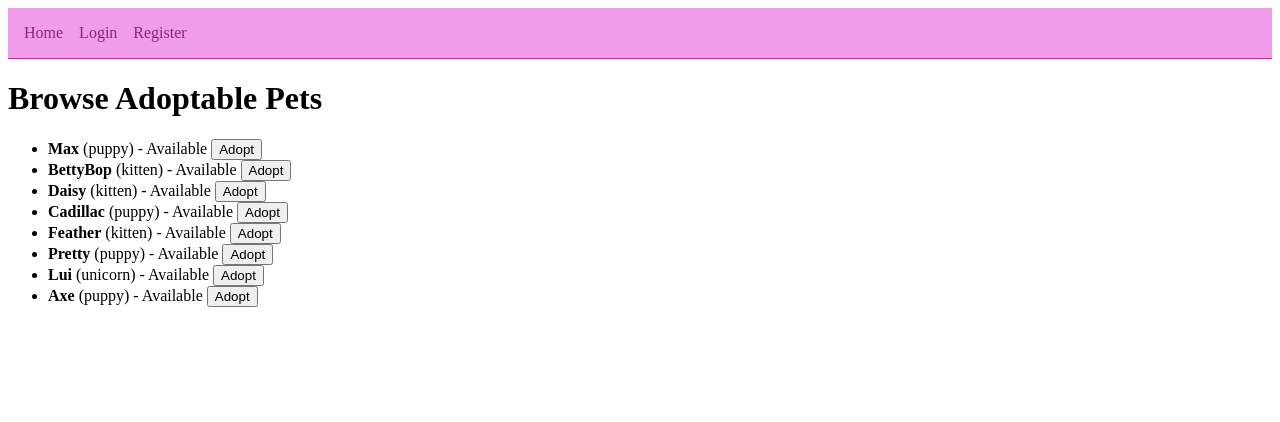
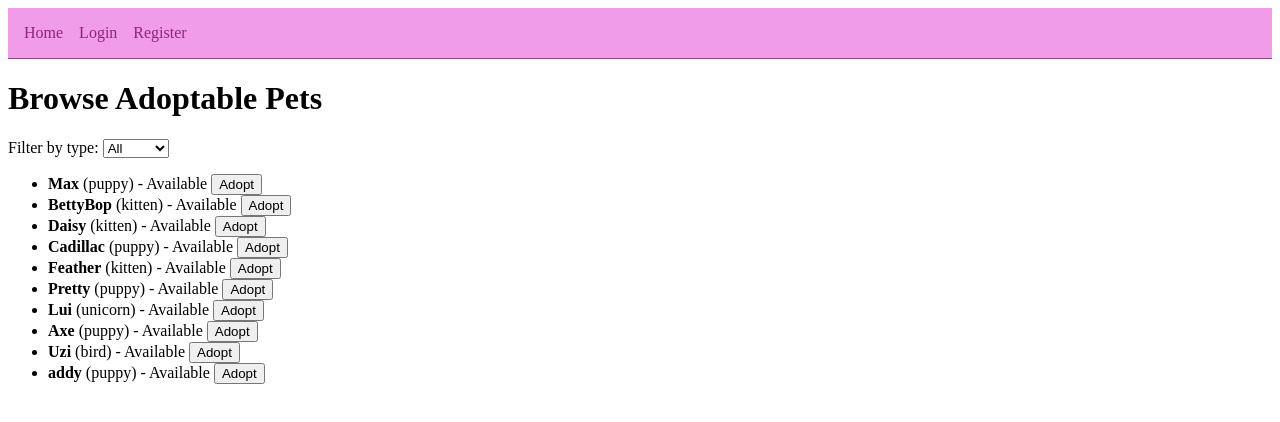
Before and after one commit to azraemeksiz/prog-3-hw, a SvelteKit app: page / in a window 1280 px wide. Shown: the top 422 px of the page. Built offline with nearby package versions, Linux system fonts and the light colour scheme.

Commit message:
Allowed users to filter by the type of the animal also admin can add new types and it will show on the dropdown menu

```diff
--- a/src/routes/(frontend)/+page.svelte
+++ b/src/routes/(frontend)/+page.svelte
@@ -1,19 +1,20 @@
-
 <script lang="ts">
 	import { onMount } from 'svelte';
 	import type { Pet } from '$lib/types';
 	import { currentUser } from '$lib/stores';
 
+	let pets: Pet[] = [];
+	let petType: string = '';
+	let petTypes: string[] = [];
 
-	let pets: Pet[] = [];
-	let petType: '' | 'puppy' | 'kitten' = '';
-
-	$: user = $currentUser; //follow the user
+	$: user = $currentUser;
 
 	async function loadPets() {
 		const res = await fetch(`/api/pets${petType ? `?type=${petType}` : ''}`);
 		pets = await res.json();
-	} //update the pet list
+		const types = new Set(pets.map(p => p.type));  //does not add the same type again also uses array to hold other types
+		petTypes = Array.from(types);
+	}
 
 	async function adopt(petId: number) {
 		if (!user) {
@@ -29,24 +30,30 @@
 
 		if (res.ok) {
 			alert('Pet successfully adopted!');
-			await loadPets(); //update pet list
+			await loadPets();
 		} else {
 			alert('Failed to adopt pet.');
 		}
 	}
 
+	onMount(loadPets);
 
-
-	onMount(loadPets);
 
 </script>
 
 <h1>Browse Adoptable Pets</h1>
 
+<label for="type">Filter by type:</label>
+<select id="type" bind:value={petType} on:change={loadPets}>
+	<option value="">All</option>
+	{#each petTypes as type}
+		<option value={type}>{type}</option>
+	{/each}
+</select>
+
 {#if pets.length === 0}
 	<p>No pets available.</p>
 {:else}
-
 	<ul>
 		{#each pets as pet (pet.id)}
 			<li>
@@ -60,6 +67,6 @@
 	</ul>
 {/if}
 
+<style>
 
-<style>
 </style>
--- a/src/routes/(frontend)/dashboard/+page.svelte
+++ b/src/routes/(frontend)/dashboard/+page.svelte
@@ -30,7 +30,6 @@
     error = 'Error loading pets.';
   }
 }
-
 
 
 
--- a/static/data/log.json
+++ b/static/data/log.json
@@ -150,5 +150,6 @@
   "adminazra returned BettyBop",
   "adminazra returned Max",
   "adminazra gave a treat to Axe ",
-  "adminazra returned Axe"
+  "adminazra returned Axe",
+  "adminazra returned Uzi"
 ]
--- a/static/data/pets.json
+++ b/static/data/pets.json
@@ -70,5 +70,23 @@
     "happiness": 15,
     "adopted": false,
     "ownerId": null
+  },
+  {
+    "id": 9,
+    "name": "Uzi",
+    "type": "bird",
+    "hunger": 100,
+    "happiness": 0,
+    "adopted": false,
+    "ownerId": null
+  },
+  {
+    "id": 10,
+    "name": "addy",
+    "type": "puppy",
+    "hunger": 100,
+    "happiness": 0,
+    "adopted": false,
+    "ownerId": null
   }
 ]
--- a/static/data/users.json
+++ b/static/data/users.json
@@ -27,7 +27,7 @@
     "id": 3,
     "name": "adminazra",
     "passwordHash": "$2b$12$/76Io5UjaszMAYEnwon1z.zRayyJPY5BMfWUzWCG9sOq.SGTugeN.",
-    "budget": 410,
+    "budget": 390,
     "inventory": {
       "food": 0,
       "toy": 0,
```
Lines whose indentation alone changed are shown as unchanged.
